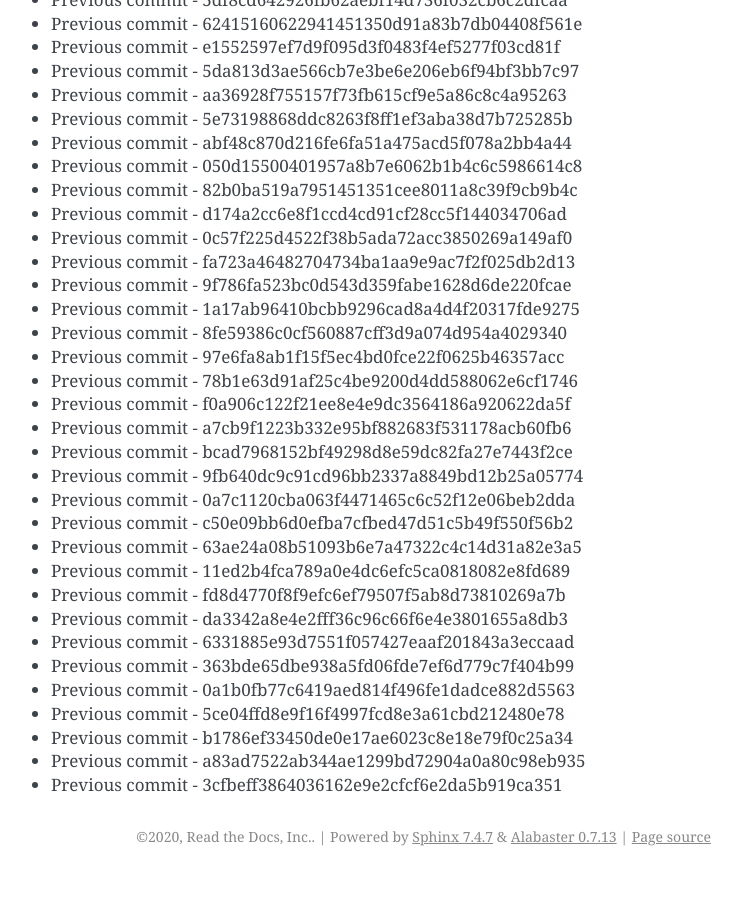
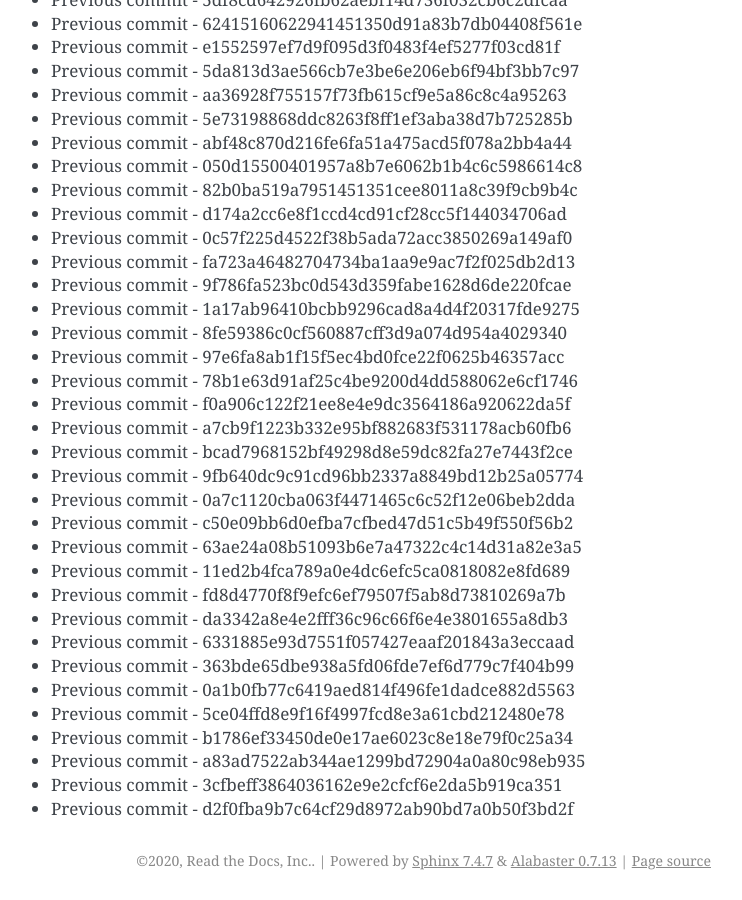
Before and after one commit to readthedocs/rtd-git-stresstest, a Sphinx documentation site: the page built from docs/updates.rst, in a window 1280 px wide and 900 px high, scrolled down 105005 px. Shown: the whole window, without its empty margins (399-1141 px from the left). Built offline with Sphinx 7.4.7, drawn with Linux system fonts in a browser that asks for light colours; before the commit the page ends 105881 px from its top, so only the background shows below that.

Commit message:
Generating commit from previous: d2f0fba9b7c64cf29d8972ab90bd7a0b50f3bd2f

```diff
--- a/docs/updates.rst
+++ b/docs/updates.rst
@@ -4444,3 +4444,4 @@ It can be tested for any performance characteristics.
 * Previous commit - b1786ef33450de0e17ae6023c8e18e79f0c25a34
 * Previous commit - a83ad7522ab344ae1299bd72904a0a80c98eb935
 * Previous commit - 3cfbeff3864036162e9e2cfcf6e2da5b919ca351
+* Previous commit - d2f0fba9b7c64cf29d8972ab90bd7a0b50f3bd2f
```
